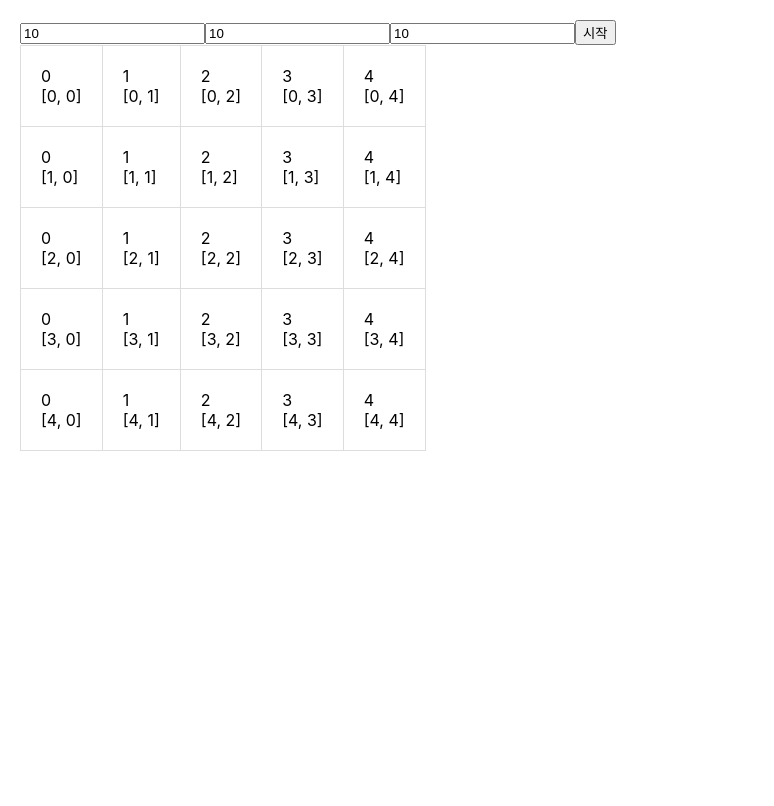
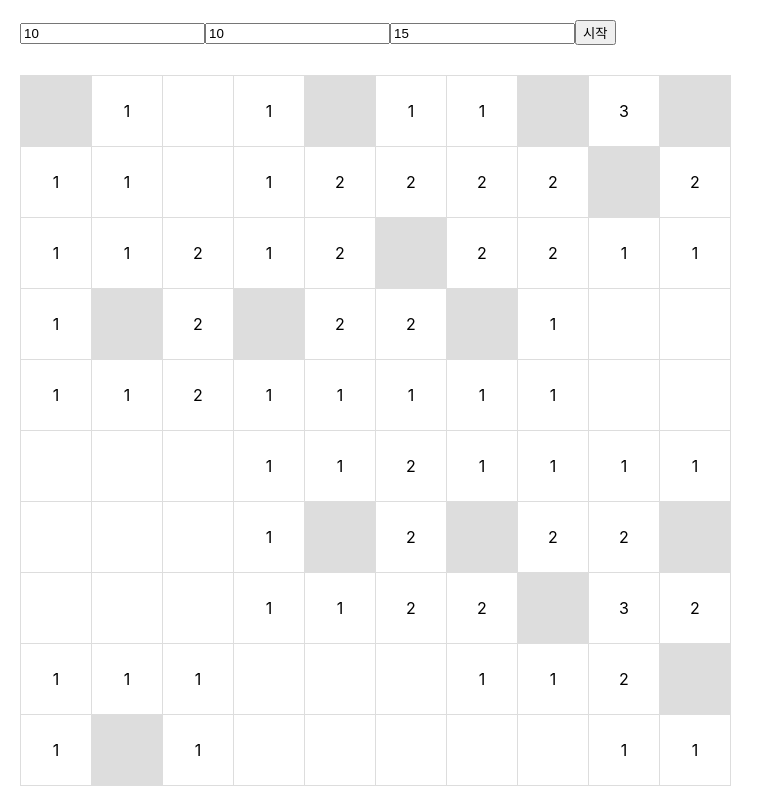
Before and after one commit to dev-tinkerbell/minesweeper, a React (Create React App) app: page / in a window 1280 px wide. Both pictures are taken after a click on the button "시작". Shown: the whole page, without its empty margins (0-774 px from the left). Built offline with nearby package versions, Linux system fonts and the light colour scheme.

Commit message:
logic 1-3번 완료

```diff
--- a/src/App.css
+++ b/src/App.css
@@ -3,10 +3,19 @@
 }
 
 table {
+    margin-top: 30px;
     border-collapse: collapse;
 }
 
 td {
     border: 1px solid #ddd;
+    text-align: center;
+    width: 30px;
+    height: 30px;
     padding: 20px;
+    /* background-color: #000; */
 }
+
+td.mine {
+    background-color: #ddd;
+}
--- a/src/components/Form.jsx
+++ b/src/components/Form.jsx
@@ -1,9 +1,11 @@
-import { useCallback, useState } from 'react';
+import { useCallback, useContext, useState } from 'react';
+import { TableContext, STATE_GAME } from './MineSweeper';
 
 const Form = () => {
     const [row, setRow] = useState(10);
     const [cell, setCell] = useState(10);
-    const [mine, setMine] = useState(20);
+    const [mine, setMine] = useState(15);
+    const { dispatch } = useContext(TableContext);
 
     const onChangeRow = useCallback((e) => {
         setRow(e.target.value);
@@ -15,13 +17,15 @@ const Form = () => {
         setMine(e.target.value);
     }, []);
 
-    const onClickBtn = useCallback(() => {}, []);
+    const onClickBtn = useCallback(() => {
+        dispatch({ type: STATE_GAME, row, cell, mine });
+    }, [row, cell, mine]);
 
     return (
         <div>
             <input type='number' placeholder='세로' value={row} onChange={onChangeRow} />
-            <input type='number' placeholder='가로' value={row} onChange={onChangeCell} />
-            <input type='number' placeholder='지뢰' value={row} onChange={onChangeMine} />
+            <input type='number' placeholder='가로' value={cell} onChange={onChangeCell} />
+            <input type='number' placeholder='지뢰' value={mine} onChange={onChangeMine} />
             <button onClick={onClickBtn}>시작</button>
         </div>
     );
--- a/src/components/MineSweeper.jsx
+++ b/src/components/MineSweeper.jsx
@@ -3,18 +3,23 @@ import Table from './Table';
 import Form from './Form';
 
 // code state
+// export const CODE = {
+//     MINE: -7, // 지뢰
+//     NORMAL: -1, // 일반
+//     QUESTION: -2, // 물음표
+//     FLAG: -3, // 깃발
+//     QUESTION_MINE: -4, // 물음표지만 안에 지뢰일 경우
+//     FLAG_MINE: -5, // 깃발이지만 안에 지뢰일 경우
+//     CLICKED_MINE: -6, // 클릭했는데 지뢰일 경우
+//     OPENED: 0, // 열림
+// };
+
 export const CODE = {
-    MINE: -7, // 지뢰
-    NORMAL: -1, // 일반
-    QUESTION: -2, // 물음표
-    FLAG: -3, // 깃발
-    QUESTION_MINE: -4, // 물음표지만 안에 지뢰일 경우
-    FLAG_MINE: -5, // 깃발이지만 안에 지뢰일 경우
-    CLICKED_MINE: -6, // 클릭했는데 지뢰일 경우
-    OPENED: 0, // 열림
+    MINE: -1, // 지뢰
+    NORMAL: 0, // 일반
 };
 
-const TableContext = createContext({
+export const TableContext = createContext({
     tableData: [],
     dispatch: () => {},
 });
@@ -25,36 +30,71 @@ const initialState = {
 
 // 지뢰 심기
 const plantMine = (row, cell, mine) => {
-    const candidate = Array(row * cell)
-        .fill()
-        .map((arr, i) => i);
-    const shuffle = [];
+    // 2차원 배열로 table에 data 생성
+    const data = [];
 
-    while (candidate.length > row * cell - mine) {
-        const chosen = candidate.splice(Math.floor(Math.random() * candidate.length), 1)[0];
-        shuffle.push(chosen);
+    for (let i = 0; i < row; i++) {
+        const cells = [];
+        for (let j = 0; j < cell; j++) {
+            cells.push(0);
+        }
+        data.push(cells);
     }
 
-    const data = [];
-    // 테이블 기본 세팅
-    for (let i = 0; i < row; i++) {
-        const rowData = [];
-        data.push(rowData);
+    // row * cell 에서 mine 개수만큼 n 번째 array 추출
+    const array = new Array(row * cell).fill().map((_, i) => i);
+    const shuffle = [...array].sort(() => Math.random() - 0.5);
+    const minePosition = shuffle.splice(0, mine);
 
-        for (let j = 0; j < cell; j++) {
-            rowData.push(CODE.NORMAL);
+    // n번째에 지뢰는 -1로 심기
+    minePosition.forEach((ver, index) => {
+        const rowIndex = Math.floor(ver / cell);
+        const cellIndex = ver % cell;
+        data[rowIndex][cellIndex] = -1;
+
+        if (data[rowIndex - 1]) {
+            // 좌 상
+            if (data[rowIndex - 1][cellIndex - 1] >= 0 && data[rowIndex - 1][cellIndex - 1] !== -1) {
+                data[rowIndex - 1][cellIndex - 1] += 1;
+            }
+            // 상
+            if (data[rowIndex - 1][cellIndex] !== -1) {
+                data[rowIndex - 1][cellIndex] += 1;
+            }
+            //  우 상
+            if (data[rowIndex - 1][cellIndex + 1] >= 0 && data[rowIndex - 1][cellIndex + 1] !== -1) {
+                data[rowIndex - 1][cellIndex + 1] += 1;
+            }
         }
-    }
 
-    // 테이블에 지뢰 심기
-    for (let k = 0; k < shuffle.length; k++) {
-        const ver = Math.floor(shuffle[k] / cell);
-        const hor = shuffle[k] % cell;
-        data[ver][hor] = CODE.MINE;
-    }
+        if (data[rowIndex + 1]) {
+            // 좌 하
+            if (data[rowIndex + 1][cellIndex - 1] >= 0 && data[rowIndex + 1][cellIndex - 1] !== -1) {
+                data[rowIndex + 1][cellIndex - 1] += 1;
+            }
+            // 하
+            if (data[rowIndex + 1][cellIndex] !== -1) {
+                data[rowIndex + 1][cellIndex] += 1;
+            }
+            //  우 하
+            if (data[rowIndex + 1][cellIndex + 1] >= 0 && data[rowIndex + 1][cellIndex + 1] !== -1) {
+                data[rowIndex + 1][cellIndex + 1] += 1;
+            }
+        }
+
+        // 좌
+        if (data[rowIndex][cellIndex - 1] >= 0 && data[rowIndex][cellIndex - 1] !== -1) {
+            data[rowIndex][cellIndex - 1] += 1;
+        }
+
+        // 우
+        if (data[rowIndex][cellIndex + 1] >= 0 && data[rowIndex][cellIndex + 1] !== -1) {
+            data[rowIndex][cellIndex + 1] += 1;
+        }
+    });
+
+    return data;
 };
-
-plantMine(5, 5, 9);
 
 // action create
 export const STATE_GAME = 'START_GAME';
--- a/src/components/Table.jsx
+++ b/src/components/Table.jsx
@@ -1,45 +1,18 @@
+import { useContext } from 'react';
+import { TableContext } from './MineSweeper';
+
 const Table = () => {
-    const row = [0, 1, 2, 3, 4];
-    const cell = [0, 1, 2, 3, 4];
-    const mineNumber = 10;
-    const tableData = [];
-    const mineData = [];
-
-    // 0 - 근처 지뢰 없음
-    // 1 - 8 - 근처 지뢰가 있는 셀
-    // 9 - 지뢰
-
-    // 테이블 초기 세팅
-    for (let i = 0; i < row.length; i++) {
-        tableData.push(0);
-    }
-
-    // 지뢰 심기
-    // let mineCount = mineNumber;
-
-    // for (let i = 0; i < tableData.length; i++) {
-    //     if (mineCount === 0) break;
-    //     // 0 - 9
-    //     let randomMineNumber = Math.floor(Math.random() * (row.length * cell.length));
-
-    //     if (tableData[randomMineNumber] === 9) continue;
-
-    //     tableData[randomMineNumber] = 9;
-    //     mineCount--;
-    // }
-
-    // console.log(tableData);
+    const { tableData } = useContext(TableContext);
 
     return (
         <table>
             <tbody>
-                {row.map((item, rowIndex) => {
+                {tableData.map((item, rowIndex) => {
                     return (
-                        <tr>
-                            {cell.map((cellItem, cellIndex) => (
-                                <td>
-                                    {(tableData.length % row.length) + cellIndex}
-                                    <br />[{rowIndex}, {cellIndex}]
+                        <tr key={rowIndex}>
+                            {tableData[rowIndex].map((cellItem, cellIndex) => (
+                                <td key={cellIndex} className={cellItem === -1 ? 'mine' : ''}>
+                                    {cellItem > 0 && cellItem}
                                 </td>
                             ))}
                         </tr>
```
Also changed, not shown: src/components/MineSweeper copy.jsx (added, +90 -0 lines), 1 other file (tests, documents, lock files or other folders).
